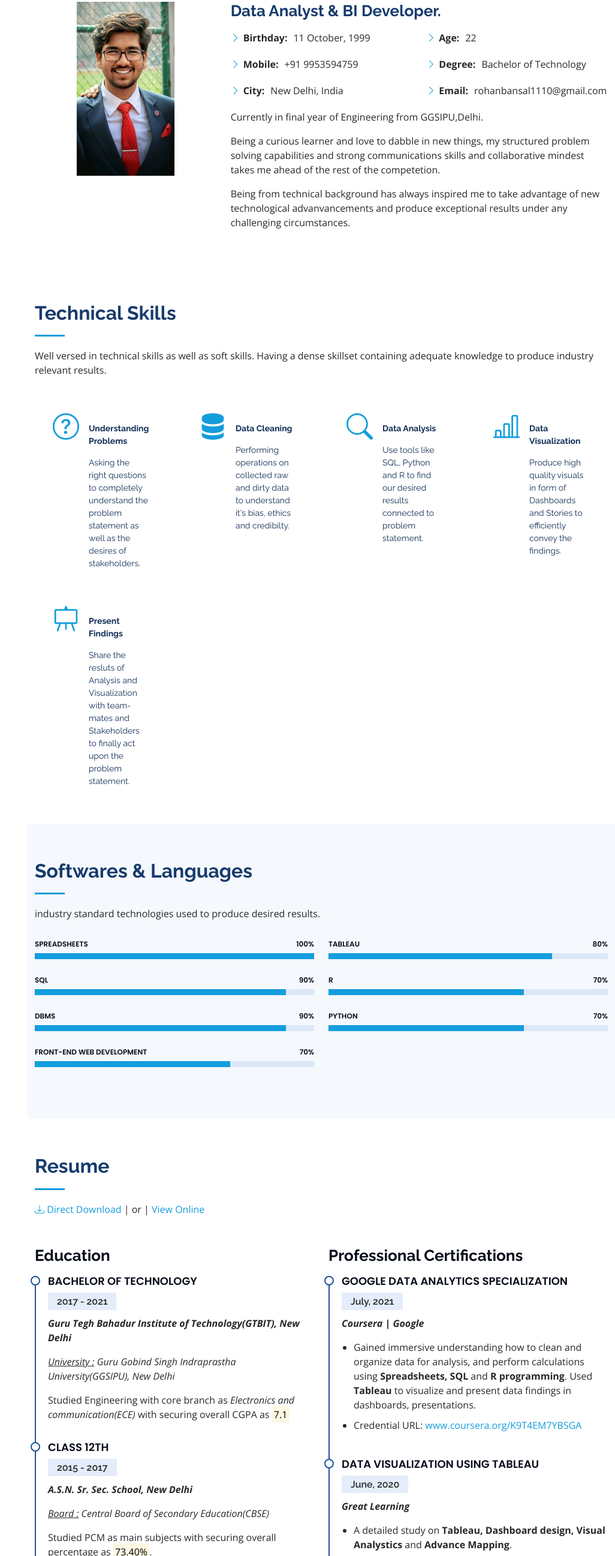
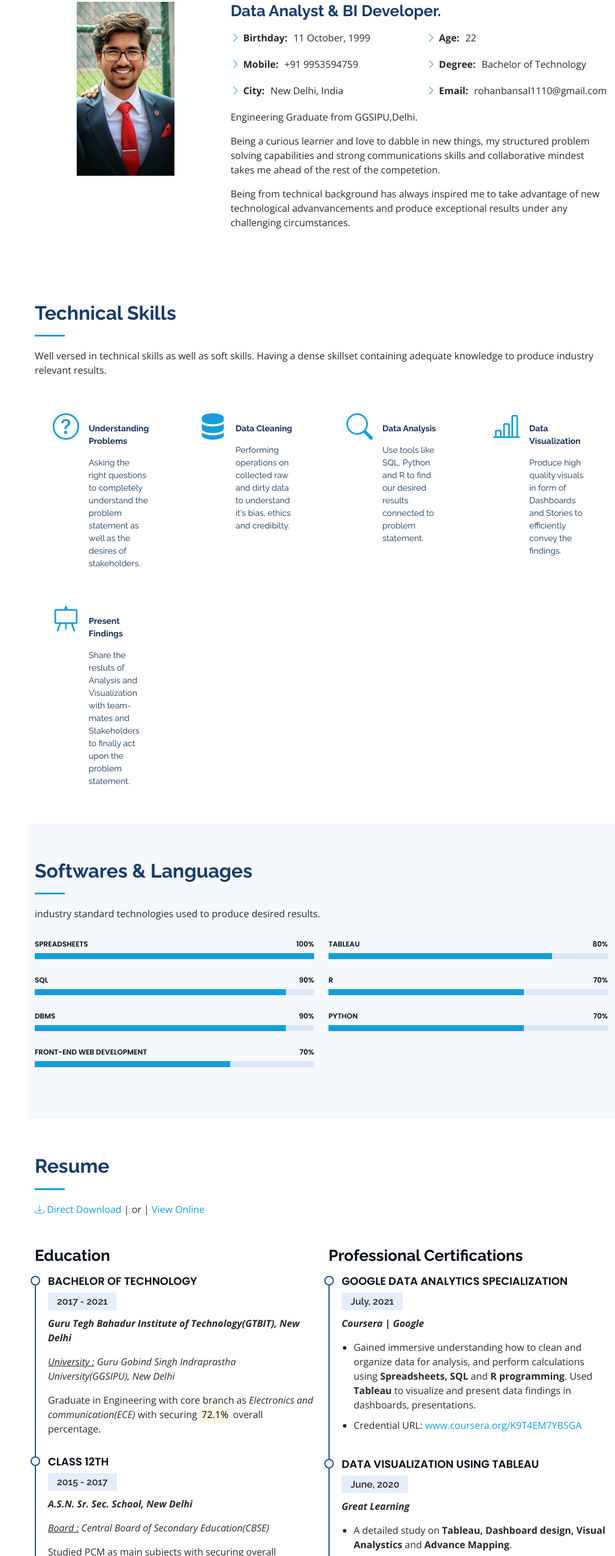
Before and after one commit to rohan1110/RohanBansalWebPortfolio.github.io, a plain HTML site: page index.html in a window 1280 px wide. Shown: the part 1013-3607 px from the top of the page at 60% size, without its empty margins (254-1280 px from the left). Drawn offline with nearby package versions, Linux system fonts and the light colour scheme; a script that the page names is missing; some icons are missing.

Commit message:
graduated change

```diff
--- a/index.html
+++ b/index.html
@@ -111,7 +111,7 @@
               </div>
             </div>
             <p>
-              Currently in final year of Engineering from GGSIPU,Delhi.
+              Engineering Graduate from GGSIPU,Delhi.
             </p>
             <p>
               Being a curious learner and love to dabble in new things,
@@ -289,7 +289,7 @@
               <h5>2017 - 2021</h5>
               <p><em><strong>Guru Tegh Bahadur Institute of Technology(GTBIT), New Delhi</strong></em></p>
               <p><em><u>University :</u> Guru Gobind Singh Indraprastha University(GGSIPU), New Delhi</em></p>
-              <p>Studied Engineering with core branch as <em>Electronics and communication(ECE)</em> with  securing overall CGPA as <mark>7.1</mark>
+              <p>Graduate in Engineering with core branch as <em>Electronics and communication(ECE)</em> with  securing <mark>72.1%</mark> overall percentage.
               </p>
             </div>
             <div class="resume-item">
```
